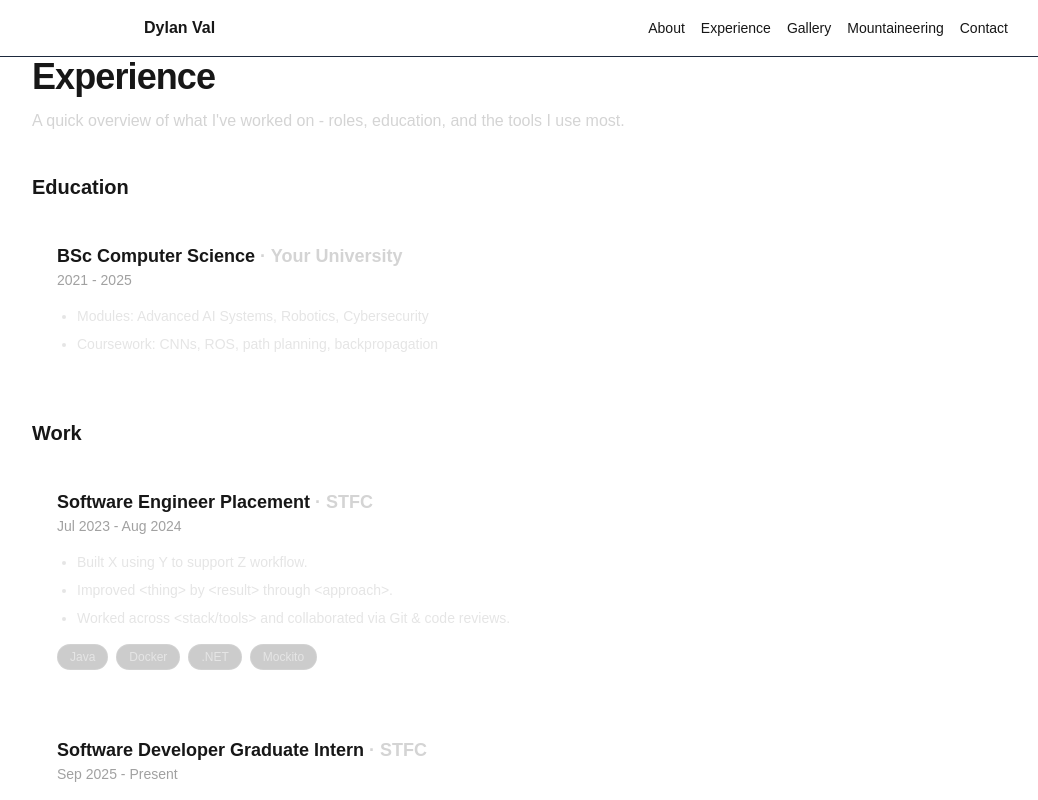
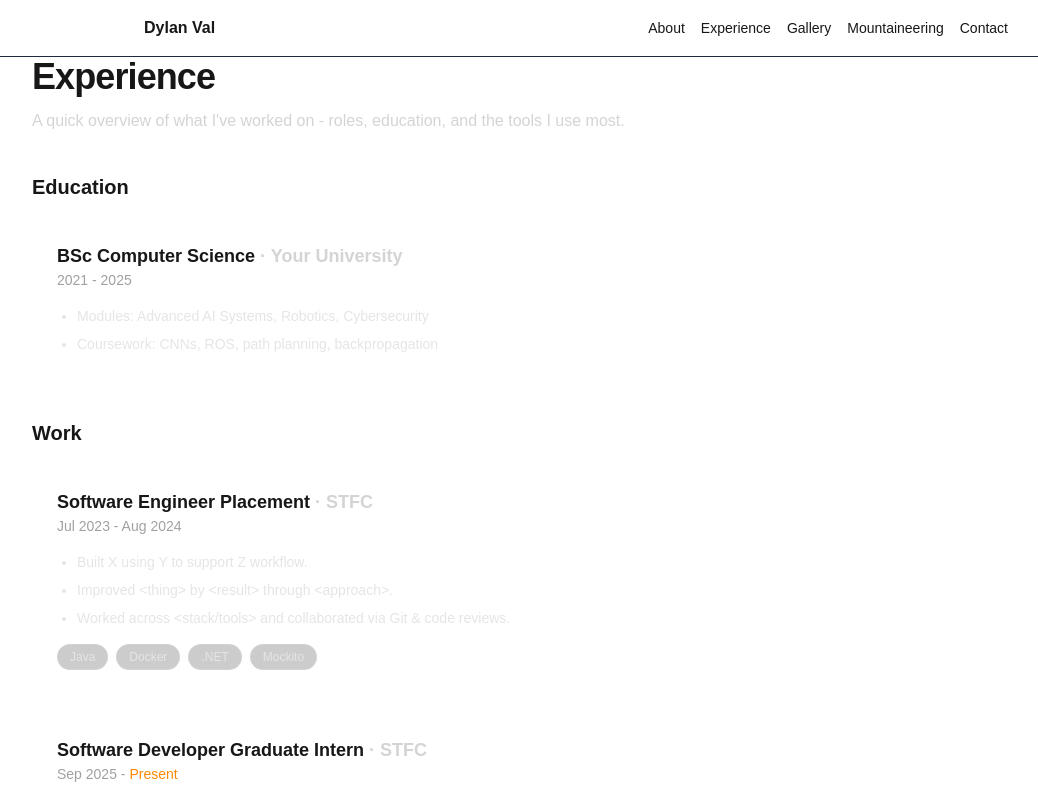
Before and after one commit to dyls-03/portfolio, a Next.js app: page /experience in a window 1280 px wide. Shown: the top 800 px of the page, without its empty margins (64-1102 px from the left). Built offline with nearby package versions, Linux system fonts and the light colour scheme.

Commit message:
Highlight present occupation

```diff
--- a/app/experience/page.tsx
+++ b/app/experience/page.tsx
@@ -169,7 +169,18 @@ export default function ExperiencePage() {
                     <h3 className="text-base sm:text-lg font-semibold">
                       {item.role} <span className="text-neutral-300">· {item.company}</span>
                     </h3>
-                    <p className="text-sm text-neutral-400">{item.period}</p>
+                    <p className="text-sm text-neutral-400">
+                      {item.period.includes("Present") ? (
+                        <>
+                          {item.period.replace("Present", "")}
+                          <span className=" text-orange-400 font-medium">
+                            Present
+                          </span>
+                        </>
+                      ) : (
+                        item.period
+                      )}
+                    </p>
                   </div>
 
                   {item.href ? (
```
